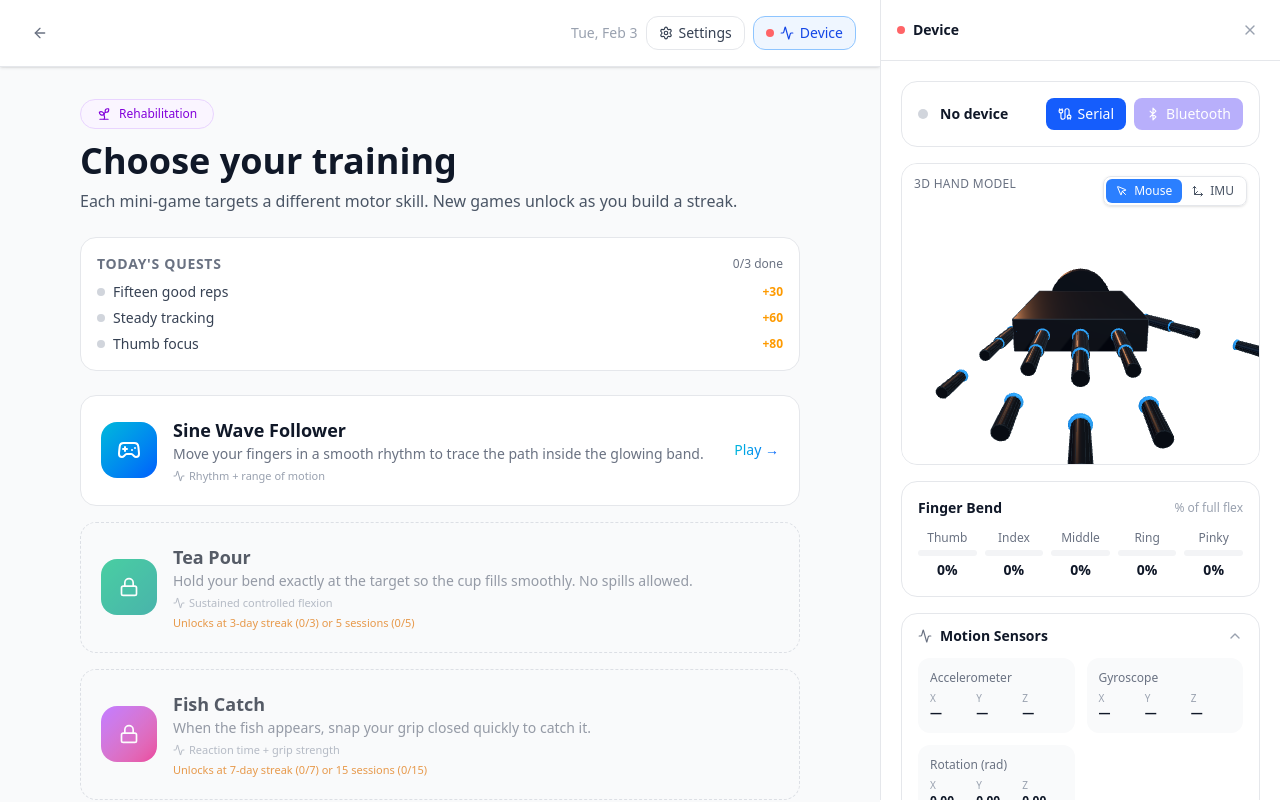
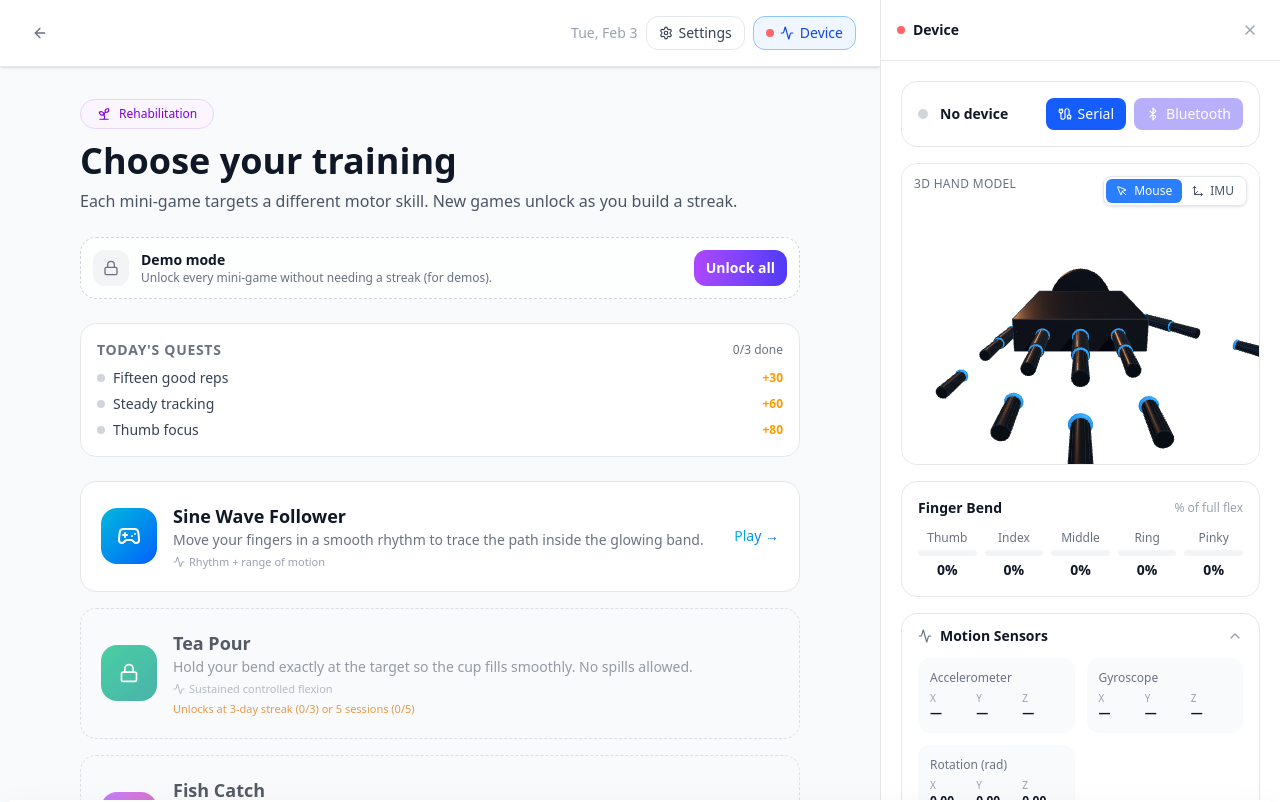
Before and after one commit to ChakesWu/parkinson-assistance-device_v4.0, a Next.js app in the folder parkinson-assistance-device_v3.0-main/parkinson-dock-ui/: page /rehab in a window 1280 px wide. Shown: the top 802 px of the page. Built offline with nearby package versions, Linux system fonts and the light colour scheme.

Commit message:
Unlock Button

```diff
--- a/parkinson-assistance-device_v3.0-main/parkinson-dock-ui/src/app/rehab/page.tsx
+++ b/parkinson-assistance-device_v3.0-main/parkinson-dock-ui/src/app/rehab/page.tsx
@@ -2,7 +2,7 @@
 
 import { useEffect, useState } from 'react';
 import Link from 'next/link';
-import { Activity, Fish, Gamepad2, Lock, Sprout } from 'lucide-react';
+import { Activity, Fish, Gamepad2, Lock, LockOpen, Sprout } from 'lucide-react';
 import AppTopBar from '@/components/ui/AppTopBar';
 import { rehabSessionService } from '@/services/rehabSessionService';
 import { rewardsService, type RewardsState } from '@/services/rewardsService';
@@ -52,16 +52,33 @@ const GAMES: MiniGameDef[] = [
   },
 ];
 
+const DEMO_UNLOCK_KEY = 'steadigrip_demo_unlock_all';
+
 export default function RehabHubPage() {
   const [rewards, setRewards] = useState<RewardsState | null>(null);
   const [totalSessions, setTotalSessions] = useState(0);
   const [questSnapshot, setQuestSnapshot] = useState<DailyQuestSnapshot | null>(null);
+  const [demoUnlock, setDemoUnlock] = useState(false);
 
   useEffect(() => {
     setRewards(rewardsService.getState());
     setTotalSessions(rehabSessionService.getAllSessions().length);
     setQuestSnapshot(dailyQuestsService.getToday({ recompute: true }));
+    try {
+      setDemoUnlock(localStorage.getItem(DEMO_UNLOCK_KEY) === '1');
+    } catch { /* ignore */ }
   }, []);
+
+  const toggleDemoUnlock = () => {
+    setDemoUnlock((prev) => {
+      const next = !prev;
+      try {
+        if (next) localStorage.setItem(DEMO_UNLOCK_KEY, '1');
+        else localStorage.removeItem(DEMO_UNLOCK_KEY);
+      } catch { /* ignore */ }
+      return next;
+    });
+  };
 
   if (!rewards) {
     return <div className="min-h-screen bg-gray-50 dark:bg-neutral-950" />;
@@ -79,6 +96,39 @@ export default function RehabHubPage() {
           <p className="mt-2 text-gray-600 dark:text-gray-300">
             Each mini-game targets a different motor skill. New games unlock as you build a streak.
           </p>
+        </div>
+
+        {/* Demo unlock toggle — bypasses streak/session gating for demos & judging. */}
+        <div className={`mb-6 flex items-center justify-between gap-3 rounded-2xl border p-3 ${
+          demoUnlock
+            ? 'border-amber-300 dark:border-amber-700/50 bg-amber-50 dark:bg-amber-900/20'
+            : 'border-dashed border-gray-300 dark:border-neutral-700 bg-white/70 dark:bg-neutral-900/60'
+        }`}>
+          <div className="flex items-center gap-3 min-w-0">
+            <div className={`flex h-9 w-9 flex-shrink-0 items-center justify-center rounded-xl ${
+              demoUnlock ? 'bg-amber-500 text-white' : 'bg-gray-100 dark:bg-neutral-800 text-gray-500 dark:text-gray-400'
+            }`}>
+              {demoUnlock ? <LockOpen size={16} /> : <Lock size={16} />}
+            </div>
+            <div className="min-w-0">
+              <div className="text-sm font-semibold text-gray-900 dark:text-white">Demo mode</div>
+              <div className="text-xs text-gray-500 dark:text-gray-400 truncate">
+                {demoUnlock
+                  ? 'All mini-games unlocked for showcase. Progress gating bypassed.'
+                  : 'Unlock every mini-game without needing a streak (for demos).'}
+              </div>
+            </div>
+          </div>
+          <button
+            onClick={toggleDemoUnlock}
+            className={`flex-shrink-0 rounded-xl px-3 py-2 text-sm font-semibold transition ${
+              demoUnlock
+                ? 'bg-amber-500 text-white hover:bg-amber-400'
+                : 'bg-gradient-to-r from-purple-500 to-indigo-600 text-white hover:opacity-90'
+            }`}
+          >
+            {demoUnlock ? 'Lock again' : 'Unlock all'}
+          </button>
         </div>
 
         {/* Today's quests preview */}
@@ -112,8 +162,8 @@ export default function RehabHubPage() {
             <GameCard
               key={g.id}
               def={g}
-              unlocked={isUnlocked(g, rewards, totalSessions)}
-              progressLabel={progressLabel(g, rewards, totalSessions)}
+              unlocked={demoUnlock || isUnlocked(g, rewards, totalSessions)}
+              progressLabel={demoUnlock ? null : progressLabel(g, rewards, totalSessions)}
             />
           ))}
         </div>
```
